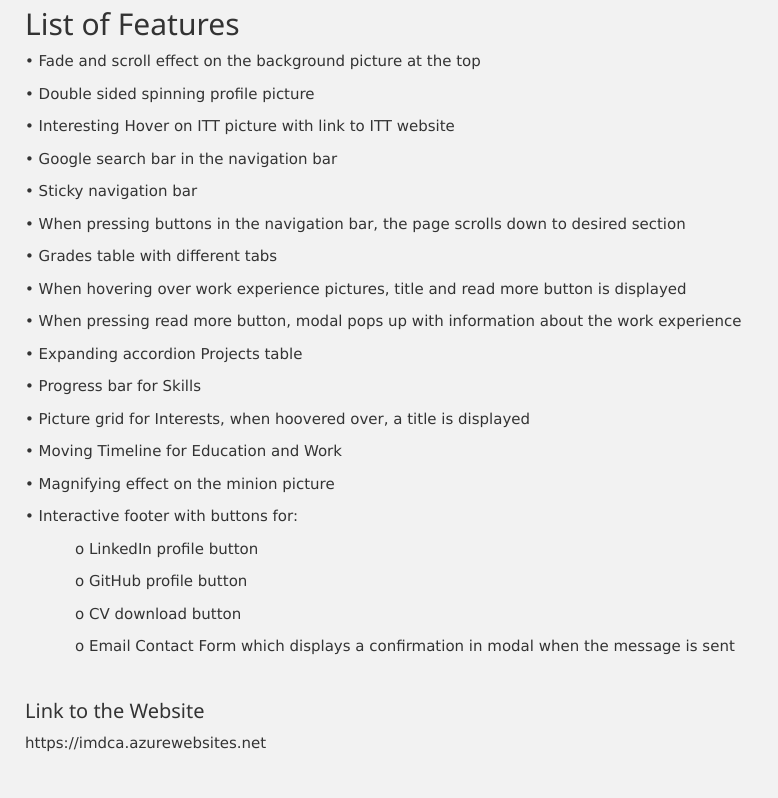
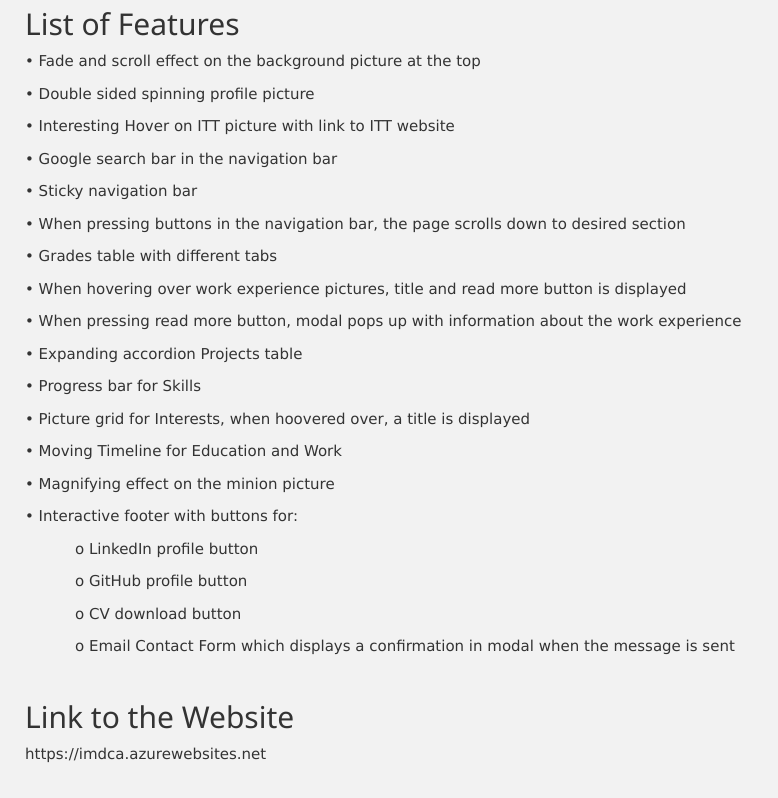
Before and after one commit to x00130793/Interactive-Media-Design-and-Data-Visualisation-CA2, a plain HTML site: page features.html in a window 1280 px wide. Shown: the part 874-1672 px from the top of the page, without its empty margins (0-778 px from the left). Drawn offline with nearby package versions, Linux system fonts and the light colour scheme.

Commit message:
Final Version

```diff
--- a/features.html
+++ b/features.html
@@ -109,7 +109,7 @@
 				<p style="  text-indent: 50px;">		o	Email Contact Form which displays a confirmation in modal when the message is sent</p>
 				<br>
 
-				<h4>Link to the Website</h4>
+				<h2>Link to the Website</h2>
 				<p>https://imdca.azurewebsites.net</p>
 				</ul>
 
```
